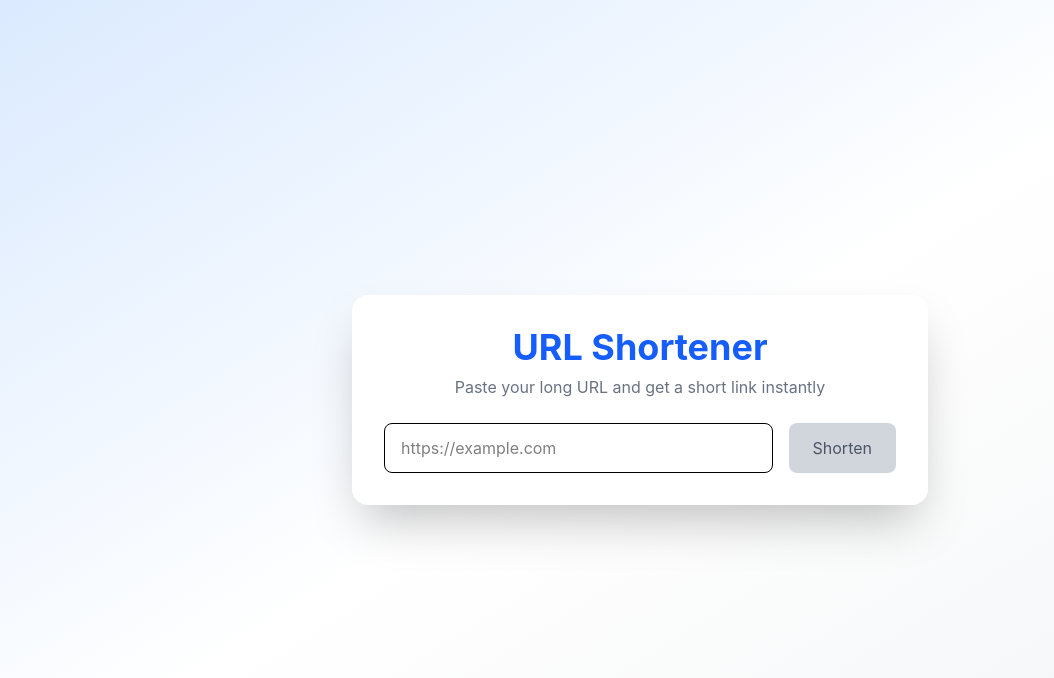
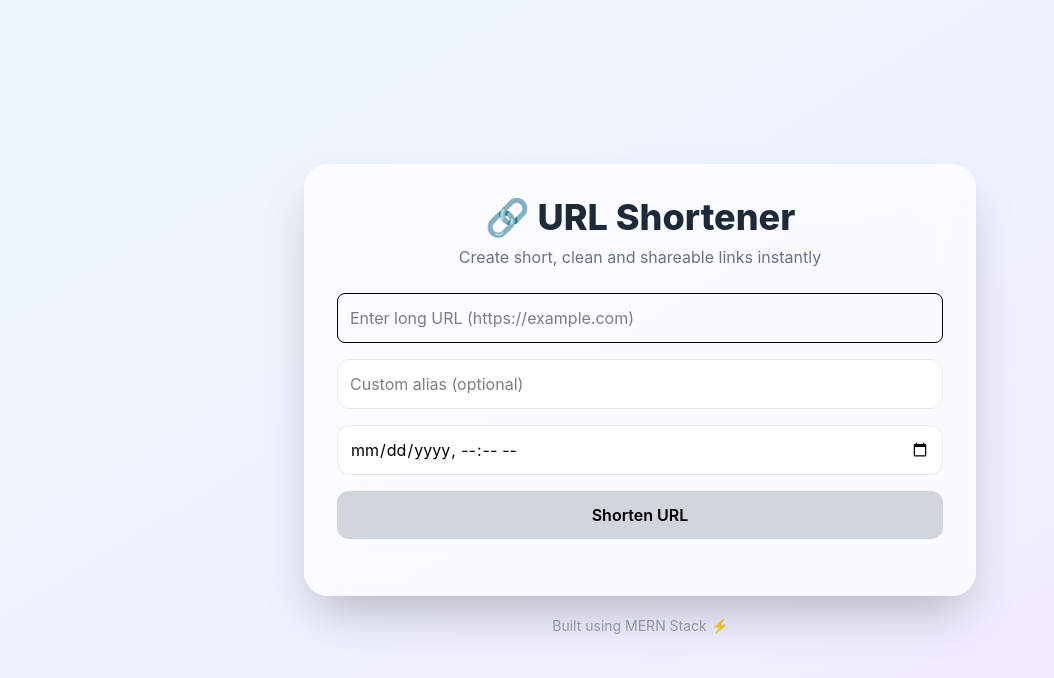
Before and after one commit to krishnasingh20/Scalable_URL_Shortener, a React (Vite) app in the folder client/: page / in a window 1280 px wide. Shown: the top 678 px of the page, without its empty margins (0-1054 px from the left). Built offline with nearby package versions, Linux system fonts and the light colour scheme.

Commit message:
updated form fetaures and UI

```diff
--- a/client/src/App.jsx
+++ b/client/src/App.jsx
@@ -5,41 +5,63 @@ import History from "./components/History";
 import api from "./api/axios";
 
 function App() {
-  const [url, setUrl] = useState("");
+  const [formData, setFormData] = useState({
+    originalUrl: "",
+    customAlias: "",
+    expiresAt: "",
+  });
+
   const [shortUrl, setShortUrl] = useState("");
   const [loading, setLoading] = useState(false);
   const [copied, setCopied] = useState(false);
+
   const [error, setError] = useState("");
+  const [message, setMessage] = useState("");
+  const [messageType, setMessageType] = useState(""); // success | error
+
   const [history, setHistory] = useState([]);
 
-  const handleShorten = async () => {
-    if (!url) return;
+  const handleShorten = async (data) => {
+    if (!data.originalUrl) return;
 
     setError("");
+    setMessage("");
     setLoading(true);
 
     try {
-      const { data } = await api.post("/url/shorten", {
-        originalUrl: url,
-      });
+      const { data: response } = await api.post("/url/shorten", data);
 
-      const shortLink = `http://localhost:3000/${data.data.shortCode}`;
+      setMessage(response.message);
+      setMessageType("success");
+
+      const shortLink = `http://localhost:3000/${response.data.shortCode}`;
 
       setShortUrl(shortLink);
 
       setHistory((prev) => {
-      const filtered = prev.filter(item => item.long !== url);
+        const filtered = prev.filter(
+          (item) => item.long !== data.originalUrl
+        );
 
         return [
-          { long: url, short: shortLink },
+          { long: data.originalUrl, short: shortLink },
           ...filtered,
         ];
-
       });
 
-    }
-    catch (err) {
-      setError(err.response?.data?.message || "Server Error");
+      // reset form after success
+      setFormData({
+        originalUrl: "",
+        customAlias: "",
+        expiresAt: "",
+      });
+
+    } catch (err) {
+      const msg = err.response?.data?.message || "Server Error";
+
+      setError(msg);
+      setMessage(msg);
+      setMessageType("error");
     }
 
     setLoading(false);
@@ -52,35 +74,64 @@ function App() {
   };
 
   return (
-    <div className="min-h-screen flex items-center justify-center bg-linear-to-br from-blue-100 via-white to-gray-100 px-4">
 
-      <div className="bg-white shadow-2xl rounded-2xl p-8 w-full max-w-xl">
+    <div className="min-h-screen flex items-center justify-center px-4 bg-gradient-to-br from-blue-50 via-indigo-50 to-purple-100">
 
-        <h1 className="text-4xl font-bold text-center text-blue-600">
-          URL Shortener
+      <div className="w-full max-w-2xl">
+
+        {/* CARD */}
+        <div className="bg-white/70 backdrop-blur-xl shadow-2xl rounded-3xl p-8 border border-white/40 transition-all duration-300 hover:shadow-blue-200">
+
+          {/* HEADER */}
+          <h1 className="text-4xl font-extrabold text-center text-gray-800">
+            🔗 URL Shortener
           </h1>
 
           <p className="text-center text-gray-500 mt-2 mb-6">
-          Paste your long URL and get a short link instantly
+            Create short, clean and shareable links instantly
           </p>
 
-        <UrlForm
-          url={url}
-          setUrl={setUrl}
-          handleShorten={handleShorten}
-          loading={loading}
-          error={error}
-        />
+          {/* MESSAGE */}
+          {message && (
+            <div
+              className={`mb-4 p-3 rounded-xl text-sm font-medium transition-all duration-300 ${
+                messageType === "success"
+                  ? "bg-green-100 text-green-700 border border-green-300"
+                  : "bg-red-100 text-red-700 border border-red-300"
+              }`}
+            >
+              {message}
+            </div>
+          )}
 
+          {/* FORM */}
+          <div className="space-y-4">
+            <UrlForm handleShorten={handleShorten} loading={loading} error={error} />
+          </div>
+
+          {/* RESULT */}
+          <div className="mt-6">
             <ResultBox
               shortUrl={shortUrl}
               handleCopy={handleCopy}
               copied={copied}
             />
+          </div>
 
+          {/* HISTORY */}
+          <div className="mt-6">
             <History history={history} />
+          </div>
 
         </div>
+
+        {/* FOOTER */}
+        <p className="text-center text-gray-400 text-sm mt-5">
+          Built using MERN Stack ⚡
+        </p>
+
+      </div>
+
     </div>
   );
 }
--- a/client/src/components/UrlForm.jsx
+++ b/client/src/components/UrlForm.jsx
@@ -1,34 +1,74 @@
-function UrlForm({ url, setUrl, handleShorten, loading, error }) {
+import { useState } from "react";
+
+function UrlForm({ handleShorten, loading, error }) {
+  const [formData, setFormData] = useState({
+    originalUrl: "",
+    customAlias: "",
+    expiresAt: "",
+  });
+
+  const handleChange = (e) => {
+    setFormData({
+      ...formData,
+      [e.target.name]: e.target.value,
+    });
+  };
+
+  const onSubmit = () => {
+    handleShorten(formData);
+  };
+
   return (
-    <>
-      <div className="flex flex-col md:flex-row gap-4">
+    <div className="space-y-4">
 
-        <input
-          type="text"
-          placeholder="https://example.com"
-          value={url}
-          onChange={(e) => setUrl(e.target.value)}
-          onKeyDown={(e) => e.key === "Enter" && handleShorten()}
-          className="flex-1 border rounded-lg px-4 py-3 focus:ring-2 focus:ring-blue-500"
-        />
+      {/* LONG URL */}
+      <input
+        type="text"
+        name="originalUrl"
+        placeholder="Enter long URL (https://example.com)"
+        value={formData.originalUrl}
+        onChange={handleChange}
+        className="w-full border p-3 rounded-lg focus:ring-2 focus:ring-blue-500"
+      />
 
-        <button
-          onClick={handleShorten}
-          disabled={!url || loading}
-          className={`px-6 py-3 rounded-lg ${
-            url && !loading
-              ? "bg-blue-600 text-white"
-              : "bg-gray-300 text-gray-600"
-          }`}
-        >
-          {loading ? "Shortening..." : "Shorten"}
-        </button>
-      </div>
+      {/* CUSTOM ALIAS */}
+      <input
+        type="text"
+        name="customAlias"
+        placeholder="Custom alias (optional)"
+        value={formData.customAlias}
+        onChange={handleChange}
+        className="w-full border border-gray-200 p-3 rounded-xl bg-white focus:ring-2 focus:ring-blue-400 focus:border-blue-400 transition-all"
+      />
 
+      {/* EXPIRY */}
+      <input
+        type="datetime-local"
+        name="expiresAt"
+        value={formData.expiresAt}
+        onChange={handleChange}
+        className="w-full border border-gray-200 p-3 rounded-xl bg-white focus:ring-2 focus:ring-blue-400 focus:border-blue-400 transition-all"
+      />
+
+      {/* BUTTON */}
+      <button
+        onClick={onSubmit}
+        disabled={loading || !formData.originalUrl}
+        className={`w-full py-3 rounded-xl font-semibold transition-all duration-300 transform hover:scale-[1.02] ${
+          loading || !formData.originalUrl
+            ? "bg-gray-300 cursor-not-allowed"
+            : "bg-gradient-to-r from-blue-500 to-indigo-500 text-white shadow-lg hover:from-blue-600 hover:to-indigo-600"
+        }`}
+      >
+        {loading ? "Shortening..." : "Shorten URL"}
+      </button>
+
+      {/* ERROR */}
       {error && (
-        <p className="text-red-500 text-sm mt-2">{error}</p>
+        <p className="text-red-500 text-sm">{error}</p>
       )}
-    </>
+
+    </div>
   );
 }
 
```
Lines whose indentation alone changed are shown as unchanged.
